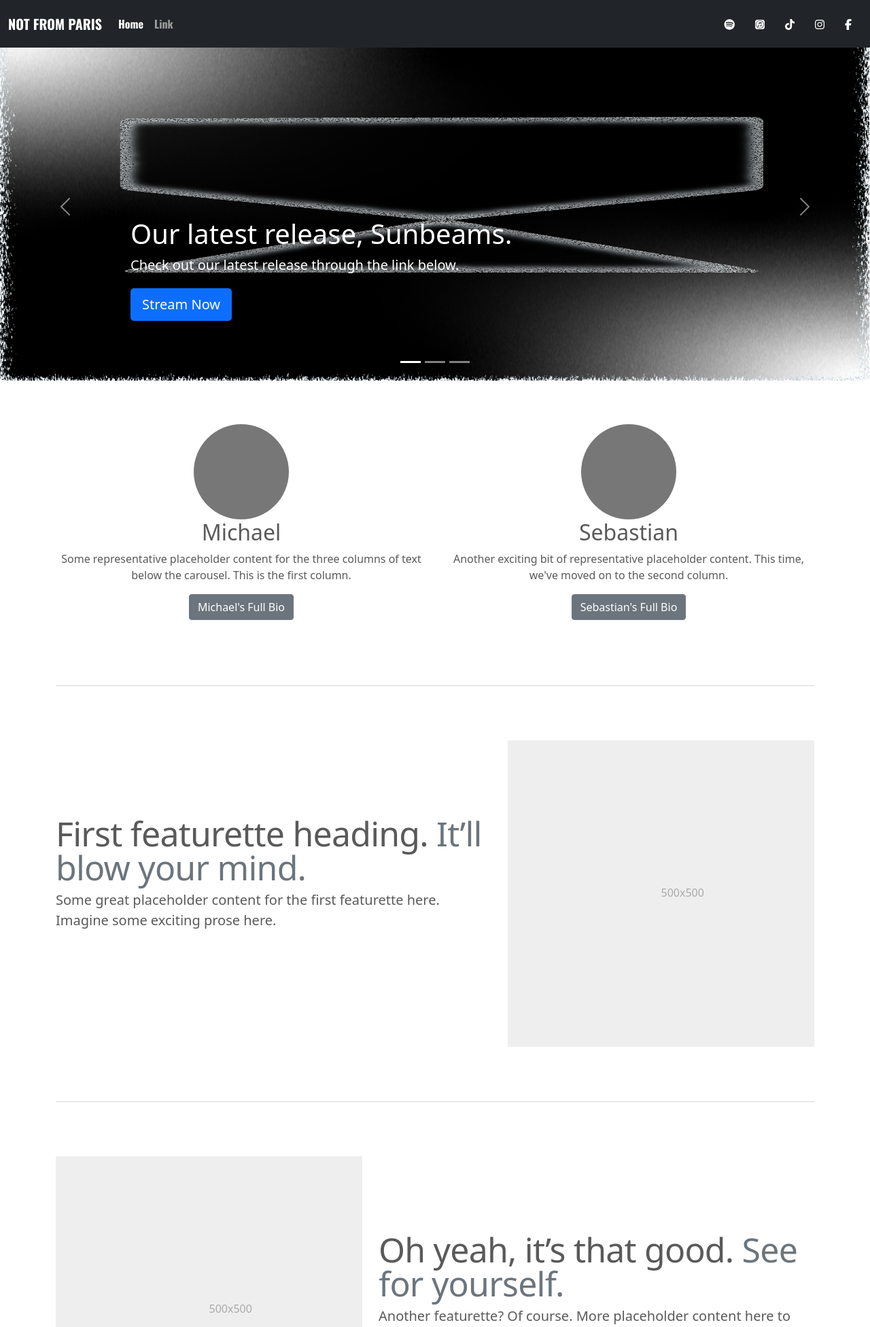
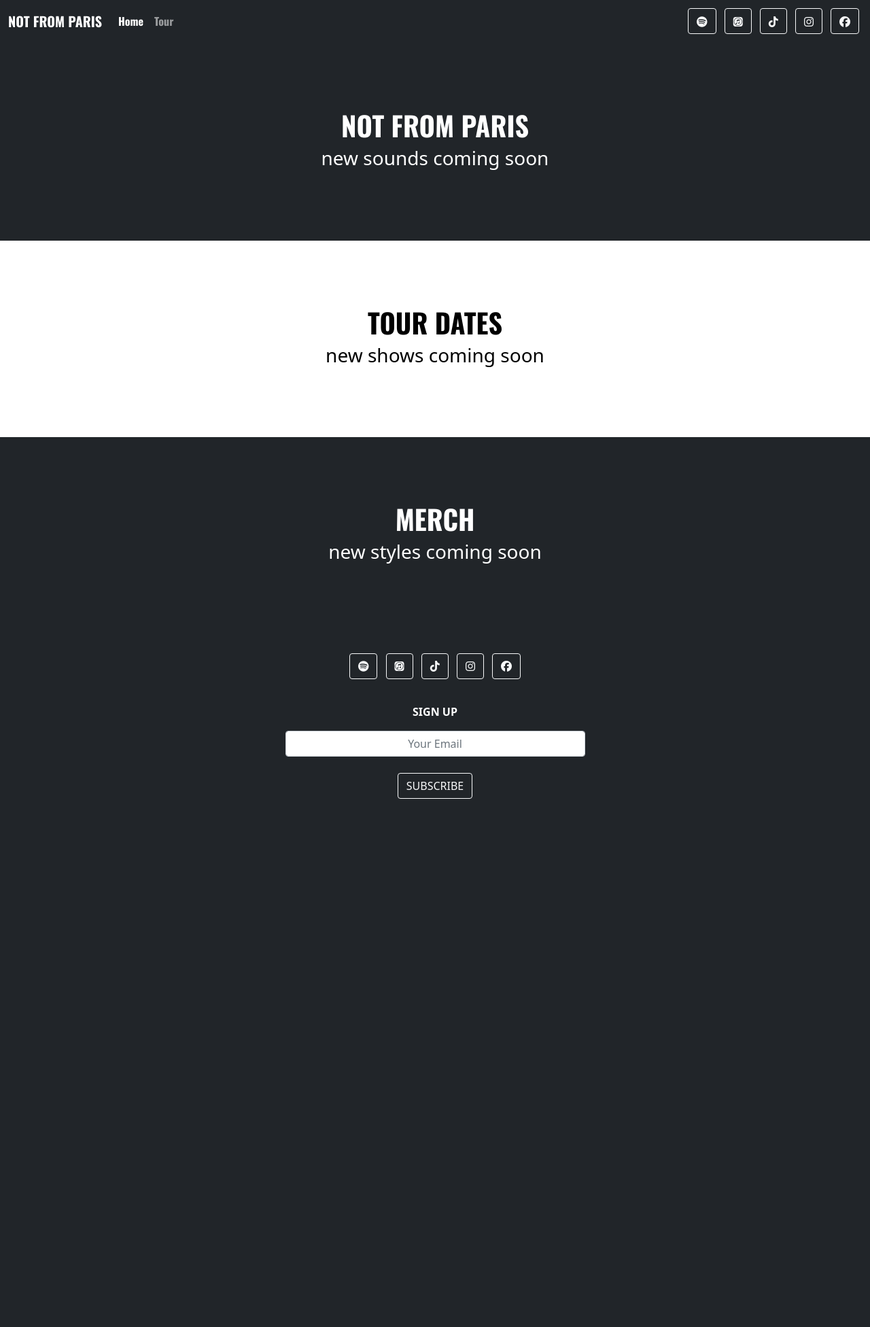
Before and after one commit to michael-lemiale/notfromparis-flask, a Flask app: page / in a window 1280 px wide. Shown: the top 1952 px of the page at 68% size. After the commit the page ends 1175 px from the top, so only its background shows below. Run offline with Flask 3, Linux system fonts and the light colour scheme; some libraries are stand-ins or nearby versions.

Commit message:
refactor to basic page

```diff
--- a/static/css/grail.css
+++ /dev/null
@@ -1,117 +0,0 @@
-/* GLOBAL STYLES
--------------------------------------------------- */
-/* Padding below the footer and lighter body text */
-
-body {
-    padding-top: 3rem;
-    padding-bottom: 3rem;
-    color: #5a5a5a;
-  }
-
-  nav {
-    font-family: 'Oswald', sans-serif;
-    font-weight: 700;
-    background-color: #000;
-    color: #fff
-  }
-
-  /* CUSTOMIZE THE CAROUSEL
-  -------------------------------------------------- */
-
-  /* Carousel base class */
-  .carousel {
-    margin-bottom: 4rem;
-  }
-  /* Since positioning the image, we need to help out the caption */
-  .carousel-caption {
-    bottom: 3rem;
-    z-index: 10;
-  }
-
-  /* Declare heights because of positioning of img element */
-  .carousel-item {
-    height: 32rem;
-  }
-  .carousel-item > img {
-    position: absolute;
-    top: 0;
-    left: 0;
-    min-width: 100%;
-    height: 32rem;
-  }
-
-
-  /* MARKETING CONTENT
-  -------------------------------------------------- */
-  .bios {
-    text-align: center;
-  }
-
-  .social-media a {
-    color: #fff;
-    text-decoration: none;
-  }
-
-  .social-media a:hover {
-      color:#5a5a5a;
-      text-decoration:none;
-      cursor:pointer;
-  }
-
-  .social-media span {
-    margin: 15px;
-  }
-
-  /* Center align the text within the three columns below the carousel */
-  .marketing .col-lg-4 {
-    margin-bottom: 1.5rem;
-    text-align: center;
-  }
-  .marketing h2 {
-    font-weight: 400;
-  }
-  /* rtl:begin:ignore */
-  .marketing .col-lg-4 p {
-    margin-right: .75rem;
-    margin-left: .75rem;
-  }
-  /* rtl:end:ignore */
-
-
-  /* Featurettes
-  ------------------------- */
-
-  .featurette-divider {
-    margin: 5rem 0; /* Space out the Bootstrap <hr> more */
-  }
-
-  /* Thin out the marketing headings */
-  .featurette-heading {
-    font-weight: 300;
-    line-height: 1;
-    /* rtl:remove */
-    letter-spacing: -.05rem;
-  }
-
-
-  /* RESPONSIVE CSS
-  -------------------------------------------------- */
-
-  @media (min-width: 40em) {
-    /* Bump up size of carousel content */
-    .carousel-caption p {
-      margin-bottom: 1.25rem;
-      font-size: 1.25rem;
-      line-height: 1.4;
-    }
-
-    .featurette-heading {
-      font-size: 50px;
-    }
-  }
-
-  @media (min-width: 62em) {
-    .featurette-heading {
-      margin-top: 7rem;
-    }
-  }
--- /dev/null
+++ b/static/css/notfromparis.css
@@ -0,0 +1,57 @@
+/* GLOBAL STYLES
+-------------------------------------------------- */
+/* Padding below the footer and lighter body text */
+
+body {
+  color: #000;
+}
+
+nav {
+  font-family: 'Oswald', sans-serif;
+  font-weight: 700;
+  background-color: #000;
+  color: #fff
+}
+
+h1 {
+  font-family: 'Oswald', sans-serif;
+  font-weight: 700;
+}
+
+input {
+  text-align: center;
+}
+
+
+/* CUSTOMIZE COMING SOON CONTAINER
+  -------------------------------------------------- */
+.comingSoon {
+  padding-top: 10rem;
+  padding-bottom: 6rem;
+  margin-bottom: 4rem;
+  width: 100%;
+}
+
+/* CUSTOMIZE TOUR CONTAINER
+  -------------------------------------------------- */
+.tours {
+  padding-top: 2rem;
+  padding-bottom: 2rem;
+  margin-bottom: 4rem;
+  width: 100%;
+}
+
+/* CUSTOMIZE MERCH CONTAINER
+  -------------------------------------------------- */
+.merch {
+  padding-top: 6rem;
+  padding-bottom: 6rem;
+  width: 100%;
+}
+
+/* CUSTOMIZE MERCH CONTAINER
+  -------------------------------------------------- */
+.footer {
+  bottom: 0;
+  width: 100%;
+}
--- a/templates/index.html
+++ b/templates/index.html
@@ -12,7 +12,7 @@
     integrity="sha384-EVSTQN3/azprG1Anm3QDgpJLIm9Nao0Yz1ztcQTwFspd3yD65VohhpuuCOmLASjC" crossorigin="anonymous">
 
   <!-- Custom styles for this template -->
-  <link href="{{ url_for('static', filename='css/grail.css')}}" rel="stylesheet">
+  <link href="{{ url_for('static', filename='css/notfromparis.css')}}" rel="stylesheet">
 
   <!-- Google Fonts -->
   <link rel="preconnect" href="https://fonts.googleapis.com">
@@ -20,7 +20,7 @@
   <link href="https://fonts.googleapis.com/css2?family=Oswald:wght@400;700&display=swap" rel="stylesheet">
 </head>
 
-<body>
+<body class="d-flex flex-column min-vh-100">
 
   <header>
     <nav class="navbar navbar-expand-md navbar-dark fixed-top bg-dark">
@@ -36,21 +36,34 @@
               <a class="nav-link active" aria-current="page" href="#">Home</a>
             </li>
             <li class="nav-item">
-              <a class="nav-link" href="#">Link</a>
+              <a class="nav-link" href="#">Tour</a>
             </li>
           </ul>
           <div class="social-media d-flex">
-            <span class="social-icon social-spotify"><a
-                href="https://open.spotify.com/artist/6PQMDA0DqokiAG6zaFfzjY?si=vSupcB2XTIKALB8YklSUYQ&nd=1"><i
-                  class="fa fa-spotify"></i></a></span>
-            <span class="social-icon social-itunes"><a href="https://music.apple.com/us/artist/grail/1513820569"><i
-                  class="fab fa-itunes"></i></a></span>
-            <span class="social-icon social-tiktok"><a href="https://www.tiktok.com/@notfromparismusic/"><i
-                  class="fa-brands fa-tiktok"></i></a></span>
-            <span class="social-icon social-instagram"><a href="https://www.instagram.com/notfromparismusic/"><i
-                  class="fa fa-instagram"></i></a></span>
-            <span class="social-icon social-facebook"><a href="https://www.facebook.com/wearegrailmusic/"><i
-                  class="fa fa-facebook"></i></a></span>
+            <!-- Section: Social media -->
+            <section>
+              <!-- Spotify -->
+              <a class="social-icon btn btn-outline-light btn-floating m-1"
+                href="https://open.spotify.com/artist/6PQMDA0DqokiAG6zaFfzjY?si=vSupcB2XTIKALB8YklSUYQ&nd=1"
+                role="button"><i class="fab fa-spotify"></i></a>
+
+              <!-- itunes -->
+              <a class="social-icon btn btn-outline-light btn-floating m-1"
+                href="https://music.apple.com/us/artist/grail/1513820569" role="button"><i
+                  class="fab fa-itunes"></i></a>
+
+              <!-- Tiktok -->
+              <a class="social-icon btn btn-outline-light btn-floating m-1"
+                href="https://www.tiktok.com/@notfromparismusic/" role="button"><i class="fab fa-tiktok"></i></a>
+
+              <!-- Instagram -->
+              <a class="social-icon btn btn-outline-light btn-floating m-1"
+                href="https://www.instagram.com/notfromparismusic/" role="button"><i class="fab fa-instagram"></i></a>
+
+              <!-- Facebook -->
+              <a class="social-icon btn btn-outline-light btn-floating m-1"
+                href="https://www.facebook.com/wearegrailmusic/" role="button"><i class="fab fa-facebook"></i></a>
+            </section>
           </div>
         </div>
       </div>
@@ -59,174 +72,78 @@
 
   <main>
 
-    <div id="myCarousel" class="carousel slide" data-bs-ride="carousel">
-      <div class="carousel-indicators">
-        <button type="button" data-bs-target="#myCarousel" data-bs-slide-to="0" class="active" aria-current="true"
-          aria-label="Slide 1"></button>
-        <button type="button" data-bs-target="#myCarousel" data-bs-slide-to="1" aria-label="Slide 2"></button>
-        <button type="button" data-bs-target="#myCarousel" data-bs-slide-to="2" aria-label="Slide 3"></button>
-      </div>
-      <div class="carousel-inner">
-        <div class="carousel-item active">
-          <svg class="bd-placeholder-img" width="100%" height="100%" xmlns="http://www.w3.org/2000/svg"
-            aria-hidden="false" preserveAspectRatio="xMidYMid slice" focusable="false"><img
-              src="{{ url_for('static', filename='img/chalice-glow.png') }}"> </svg>
-
-          <div class="container">
-            <div class="carousel-caption text-start">
-              <h1>Our latest release, Sunbeams.</h1>
-              <p>Check out our latest release through the link below.</p>
-              <p><a class="btn btn-lg btn-primary" href="https://linktr.ee/notfromparis">Stream Now</a></p>
-            </div>
-          </div>
-        </div>
-        <div class="carousel-item">
-          <svg class="bd-placeholder-img" width="100%" height="100%" xmlns="http://www.w3.org/2000/svg"
-            aria-hidden="true" preserveAspectRatio="xMidYMid slice" focusable="false">
-            <rect width="100%" height="100%" fill="#777" />
-          </svg>
-
-          <div class="container">
-            <div class="carousel-caption">
-              <h1>Another example headline.</h1>
-              <p>Some representative placeholder content for the second slide of the carousel.</p>
-              <p><a class="btn btn-lg btn-primary" href="#">Learn more</a></p>
-            </div>
-          </div>
-        </div>
-        <div class="carousel-item">
-          <svg class="bd-placeholder-img" width="100%" height="100%" xmlns="http://www.w3.org/2000/svg"
-            aria-hidden="true" preserveAspectRatio="xMidYMid slice" focusable="false">
-            <rect width="100%" height="100%" fill="#777" />
-          </svg>
-
-          <div class="container">
-            <div class="carousel-caption text-end">
-              <h1>One more for good measure.</h1>
-              <p>Some representative placeholder content for the third slide of this carousel.</p>
-              <p><a class="btn btn-lg btn-primary" href="#">Browse gallery</a></p>
-            </div>
-          </div>
-        </div>
-      </div>
-      <button class="carousel-control-prev" type="button" data-bs-target="#myCarousel" data-bs-slide="prev">
-        <span class="carousel-control-prev-icon" aria-hidden="true"></span>
-        <span class="visually-hidden">Previous</span>
-      </button>
-      <button class="carousel-control-next" type="button" data-bs-target="#myCarousel" data-bs-slide="next">
-        <span class="carousel-control-next-icon" aria-hidden="true"></span>
-        <span class="visually-hidden">Next</span>
-      </button>
+    <div class="container-fluid comingSoon bg-dark text-center text-white flex-grow-1">
+      <h1>NOT FROM PARIS</h1>
+      <h3>new sounds coming soon</h3>
     </div>
 
+    <div class="container-fluid tours text-center flex-grow-1">
+      <h1>TOUR DATES</h1>
+      <h3>new shows coming soon</h3>
+    </div>
 
-    <!-- Marketing messaging and featurettes
-  ================================================== -->
-    <!-- Wrap the rest of the page in another container to center all the content. -->
-
-    <div class="container marketing">
-
-      <!-- Three columns of text below the carousel -->
-      <div class="row">
-        <div class="bios col-lg-6">
-          <svg class="bd-placeholder-img rounded-circle" width="140" height="140" xmlns="http://www.w3.org/2000/svg"
-            role="img" aria-label="Placeholder: 140x140" preserveAspectRatio="xMidYMid slice" focusable="false">
-            <title>Placeholder</title>
-            <rect width="100%" height="100%" fill="#777" /><text x="50%" y="50%" fill="#777" dy=".3em">140x140</text>
-          </svg>
-
-          <h2>Michael</h2>
-          <p>Some representative placeholder content for the three columns of text below the carousel. This is the first
-            column.</p>
-          <p><a class="btn btn-secondary" href="#">Michael's Full Bio</a></p>
-        </div><!-- /.col-lg-4 -->
-        <div class="bios col-lg-6">
-          <svg class="bd-placeholder-img rounded-circle" width="140" height="140" xmlns="http://www.w3.org/2000/svg"
-            role="img" aria-label="Placeholder: 140x140" preserveAspectRatio="xMidYMid slice" focusable="false">
-            <title>Placeholder</title>
-            <rect width="100%" height="100%" fill="#777" /><text x="50%" y="50%" fill="#777" dy=".3em">140x140</text>
-          </svg>
-
-          <h2>Sebastian</h2>
-          <p>Another exciting bit of representative placeholder content. This time, we've moved on to the second column.
-          </p>
-          <p><a class="btn btn-secondary" href="#">Sebastian's Full Bio</a></p>
-        </div><!-- /.col-lg-4 -->
-      </div><!-- /.row -->
-
-
-      <!-- START THE FEATURETTES -->
-
-      <hr class="featurette-divider">
-
-      <div class="row featurette">
-        <div class="col-md-7">
-          <h2 class="featurette-heading">First featurette heading. <span class="text-muted">It’ll blow your mind.</span>
-          </h2>
-          <p class="lead">Some great placeholder content for the first featurette here. Imagine some exciting prose
-            here.</p>
-        </div>
-        <div class="col-md-5">
-          <svg class="bd-placeholder-img bd-placeholder-img-lg featurette-image img-fluid mx-auto" width="500"
-            height="500" xmlns="http://www.w3.org/2000/svg" role="img" aria-label="Placeholder: 500x500"
-            preserveAspectRatio="xMidYMid slice" focusable="false">
-            <title>Placeholder</title>
-            <rect width="100%" height="100%" fill="#eee" /><text x="50%" y="50%" fill="#aaa" dy=".3em">500x500</text>
-          </svg>
-
-        </div>
-      </div>
-
-      <hr class="featurette-divider">
-
-      <div class="row featurette">
-        <div class="col-md-7 order-md-2">
-          <h2 class="featurette-heading">Oh yeah, it’s that good. <span class="text-muted">See for yourself.</span></h2>
-          <p class="lead">Another featurette? Of course. More placeholder content here to give you an idea of how this
-            layout would work with some actual real-world content in place.</p>
-        </div>
-        <div class="col-md-5 order-md-1">
-          <svg class="bd-placeholder-img bd-placeholder-img-lg featurette-image img-fluid mx-auto" width="500"
-            height="500" xmlns="http://www.w3.org/2000/svg" role="img" aria-label="Placeholder: 500x500"
-            preserveAspectRatio="xMidYMid slice" focusable="false">
-            <title>Placeholder</title>
-            <rect width="100%" height="100%" fill="#eee" /><text x="50%" y="50%" fill="#aaa" dy=".3em">500x500</text>
-          </svg>
-
-        </div>
-      </div>
-
-      <hr class="featurette-divider">
-
-      <div class="row featurette">
-        <div class="col-md-7">
-          <h2 class="featurette-heading">And lastly, this one. <span class="text-muted">Checkmate.</span></h2>
-          <p class="lead">And yes, this is the last block of representative placeholder content. Again, not really
-            intended to be actually read, simply here to give you a better view of what this would look like with some
-            actual content. Your content.</p>
-        </div>
-        <div class="col-md-5">
-          <svg class="bd-placeholder-img bd-placeholder-img-lg featurette-image img-fluid mx-auto" width="500"
-            height="500" xmlns="http://www.w3.org/2000/svg" role="img" aria-label="Placeholder: 500x500"
-            preserveAspectRatio="xMidYMid slice" focusable="false">
-            <title>Placeholder</title>
-            <rect width="100%" height="100%" fill="#eee" /><text x="50%" y="50%" fill="#aaa" dy=".3em">500x500</text>
-          </svg>
-
-        </div>
-      </div>
-
-      <hr class="featurette-divider">
-
-      <!-- /END THE FEATURETTES -->
-
-    </div><!-- /.container -->
-
+    <div class="container-fluid merch bg-dark text-center text-white flex-grow-1">
+      <h1>MERCH</h1>
+      <h3>new styles coming soon</h3>
+    </div>
 
     <!-- FOOTER -->
-    <footer class="container">
-      <p class="float-end"><a href="#">Back to top</a></p>
-      <p>&copy; 2017–2021 Company, Inc. &middot; <a href="#">Privacy</a> &middot; <a href="#">Terms</a></p>
+    <footer class="mt-auto footer bg-dark text-center text-white">
+      <div class="container p-4">
+        <!-- Section: Social media -->
+        <section class="mb-4">
+          <!-- Spotify -->
+          <a class="btn btn-outline-light btn-floating m-1"
+            href="https://open.spotify.com/artist/6PQMDA0DqokiAG6zaFfzjY?si=vSupcB2XTIKALB8YklSUYQ&nd=1"
+            role="button"><i class="fab fa-spotify"></i></a>
+
+          <!-- itunes -->
+          <a class="btn btn-outline-light btn-floating m-1" href="https://music.apple.com/us/artist/grail/1513820569"
+            role="button"><i class="fab fa-itunes"></i></a>
+
+          <!-- Tiktok -->
+          <a class="btn btn-outline-light btn-floating m-1" href="https://www.tiktok.com/@notfromparismusic/"
+            role="button"><i class="fab fa-tiktok"></i></a>
+
+          <!-- Instagram -->
+          <a class="btn btn-outline-light btn-floating m-1" href="https://www.instagram.com/notfromparismusic/"
+            role="button"><i class="fab fa-instagram"></i></a>
+
+          <!-- Facebook -->
+          <a class="btn btn-outline-light btn-floating m-1" href="https://www.facebook.com/wearegrailmusic/"
+            role="button"><i class="fab fa-facebook"></i></a>
+        </section>
+        <!-- Section: Social media -->
+
+        <!-- Section: Form -->
+        <div class="col-auto">
+          <p class="pt-2">
+            <strong>SIGN UP</strong>
+          </p>
+        </div>
+        <section class="">
+          <form action="">
+            <!--Grid row-->
+            <div class="row d-flex justify-content-center">
+              <!--Grid column-->
+              <div class="col-md-5 col-12">
+                <!-- Email input -->
+                <div class="form-outline form-white mb-4">
+                  <input type="email" id="form5Example21" class="form-control" placeholder="Your Email" />
+                </div>
+              </div>
+              <!--Grid column-->
+            </div>
+            <!--Grid row-->
+          </form>
+          <div class="col-auto">
+            <!-- Submit button -->
+            <button type="submit" class="btn btn-outline-light mb-4">
+              SUBSCRIBE
+            </button>
+          </div>
+        </section>
+        <!-- Section: Form -->
     </footer>
   </main>
 
```
Also changed, not shown: README.md, static/img/chalice-glow.png (deleted), static/img/chalice-large.png (deleted).
